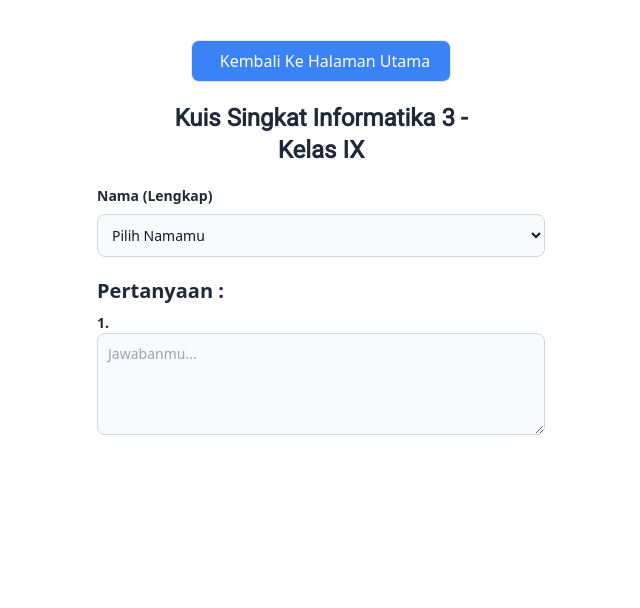
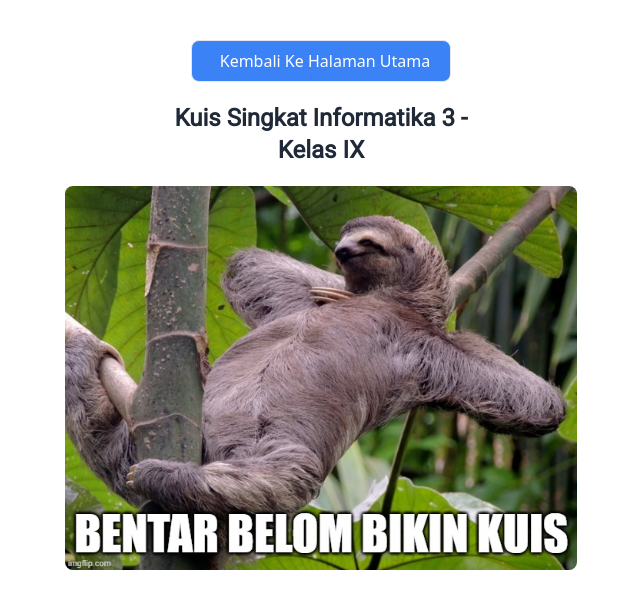
Before and after one commit to wanglaga/kuiskelas9, a website: page kuis/kuis3.html in a window 1280 px wide. Shown: the whole page, without its empty margins (319-959 px from the left). Drawn offline with Linux system fonts and the light colour scheme.

Commit message:
Add Ketuntasan 5

```diff
--- a/kuis/kuis3.html
+++ b/kuis/kuis3.html
@@ -26,7 +26,7 @@
       Kuis Singkat Informatika 3 - <br />
       Kelas IX
     </h1>
-    <form action="" class="max-w-md mx-auto">
+    <!-- <form action="" class="max-w-md mx-auto">
       <div class="mb-5">
         <label for="base-input" class="block mb-2 text-sm text-gray-800 font-bold">Nama (Lengkap)</label>
         <select id="countries" name="nama"
@@ -62,15 +62,10 @@
           <option value="RINO ALENTA GEOFAREL">RINO ALENTA GEOFAREL</option>
         </select>
       </div>
-      <!-- Soal 1 -->
-      <h2 class="text-xl mb-2 font-semibold text-gray-800">Pertanyaan :</h2>
-      <label for="base-input" class="block mb-2 text-sm font-medium text-gray-800">
-        <span class="font-bold">1.</span>
-        <textarea id="satu" name="soal1" rows="4"
-          class="block p-2.5 w-full text-sm text-gray-900 bg-gray-50 rounded-lg border border-gray-300 focus:ring-blue-500 focus:border-blue-500"
-          placeholder="Jawabanmu..." required></textarea>
-        <!-- Soal 1 -->
-    </form>
+    </form> -->
+    <div class="max-w-lg mx-auto">
+      <img src="/dist/img/8ey21e.jpg" alt="" srcset="" class="rounded-lg">
+    </div>
   </section>
 </body>
 
```
Also changed, not shown: dist/img/8ey21e.jpg (added).
